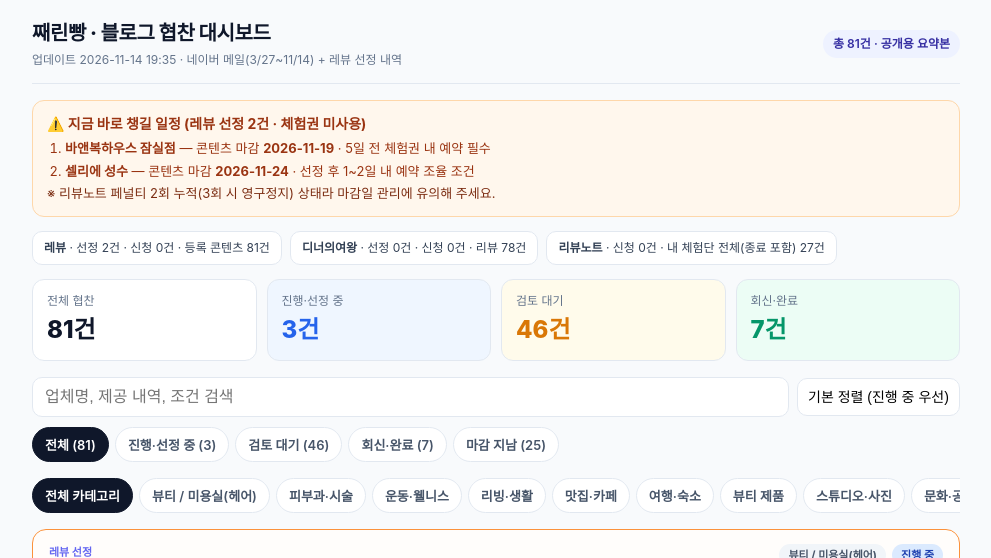
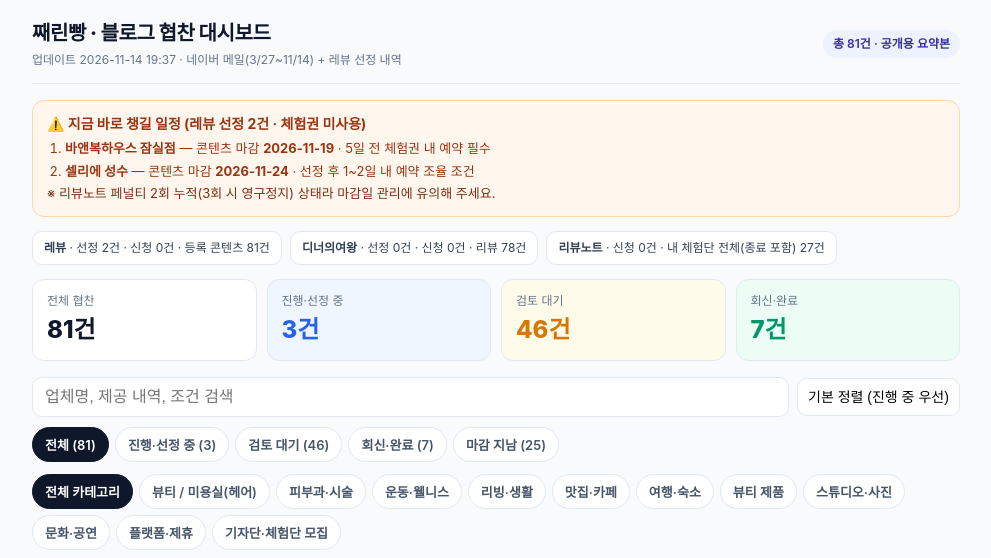
Before and after one commit to zzaerini/blog-sponsorship-dashboard, a plain HTML site: page index.html in a window 1280 px wide. Shown: the top 558 px of the page, without its empty margins (144-1135 px from the left). Drawn offline with Linux system fonts and the light colour scheme.

Commit message:
Wrap filter pills on wider screens

```diff
--- a/index.html
+++ b/index.html
@@ -65,12 +65,14 @@
     font-size: 14px; background: #fff; -webkit-appearance: none;
   }
   .pills { display: flex; flex-wrap: wrap; gap: 6px; margin-bottom: 12px; }
-  .pills.scroll {
-    flex-wrap: nowrap; overflow-x: auto; -webkit-overflow-scrolling: touch;
-    padding-bottom: 4px; scrollbar-width: none;
+  @media (max-width: 640px) {
+    .pills.scroll {
+      flex-wrap: nowrap; overflow-x: auto; -webkit-overflow-scrolling: touch;
+      padding-bottom: 4px; scrollbar-width: none;
+    }
+    .pills.scroll::-webkit-scrollbar { display: none; }
+    .pills.scroll .filter-pill { flex: 0 0 auto; }
   }
-  .pills.scroll::-webkit-scrollbar { display: none; }
-  .pills.scroll .filter-pill { flex: 0 0 auto; }
   .filter-pill {
     border: 1px solid var(--line); background: #fff; color: #475569;
     padding: 7px 12px; border-radius: 999px; font-size: 13px; font-weight: 600; cursor: pointer;
@@ -125,7 +127,7 @@
   <header>
     <div>
       <h1>째린빵 · 블로그 협찬 대시보드</h1>
-      <div class="sub">업데이트 2026-11-14 19:35 · 네이버 메일(3/27~11/14) + 레뷰 선정 내역</div>
+      <div class="sub">업데이트 2026-11-14 19:37 · 네이버 메일(3/27~11/14) + 레뷰 선정 내역</div>
     </div>
     <span class="acct-badge">총 81건 · 공개용 요약본</span>
   </header>
```
